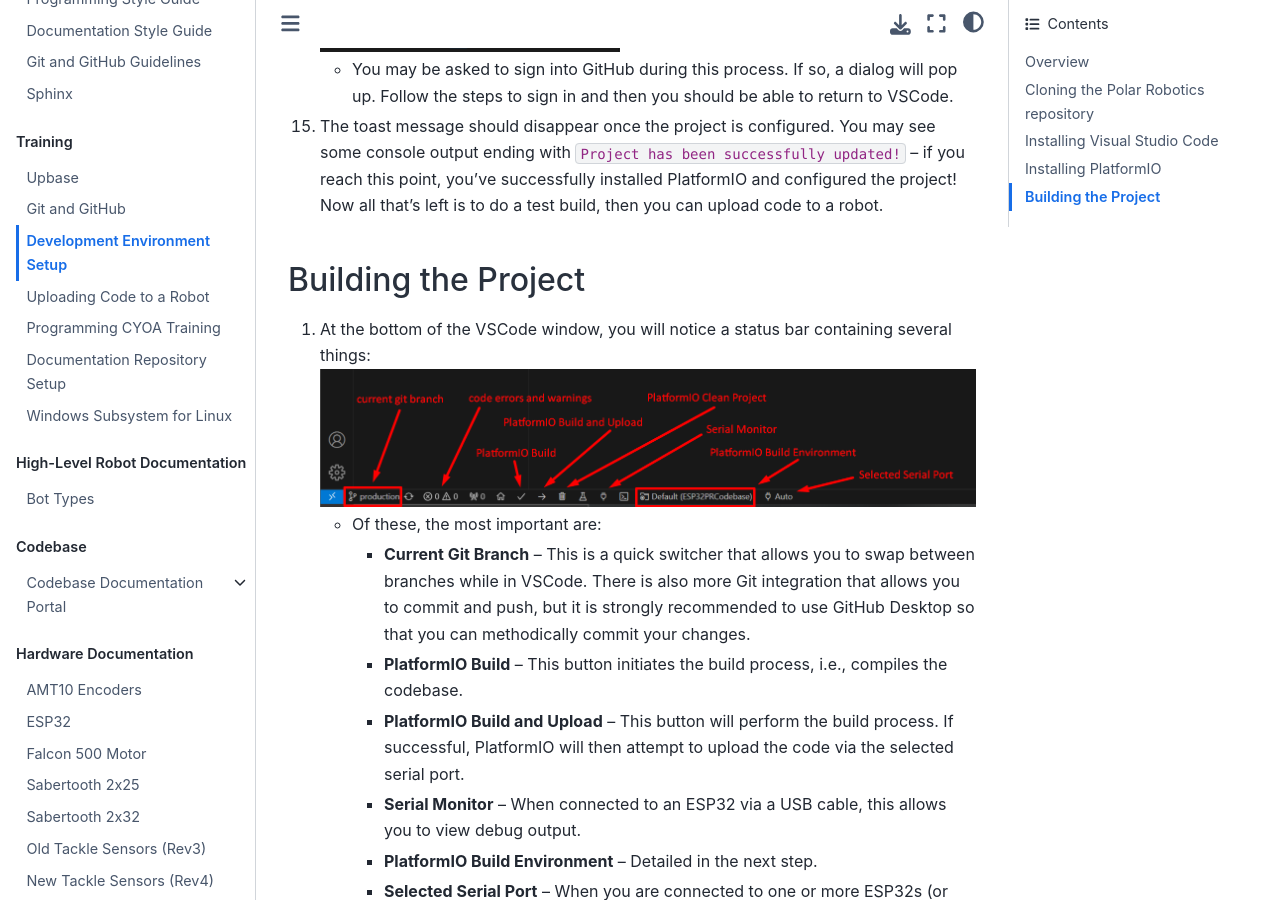
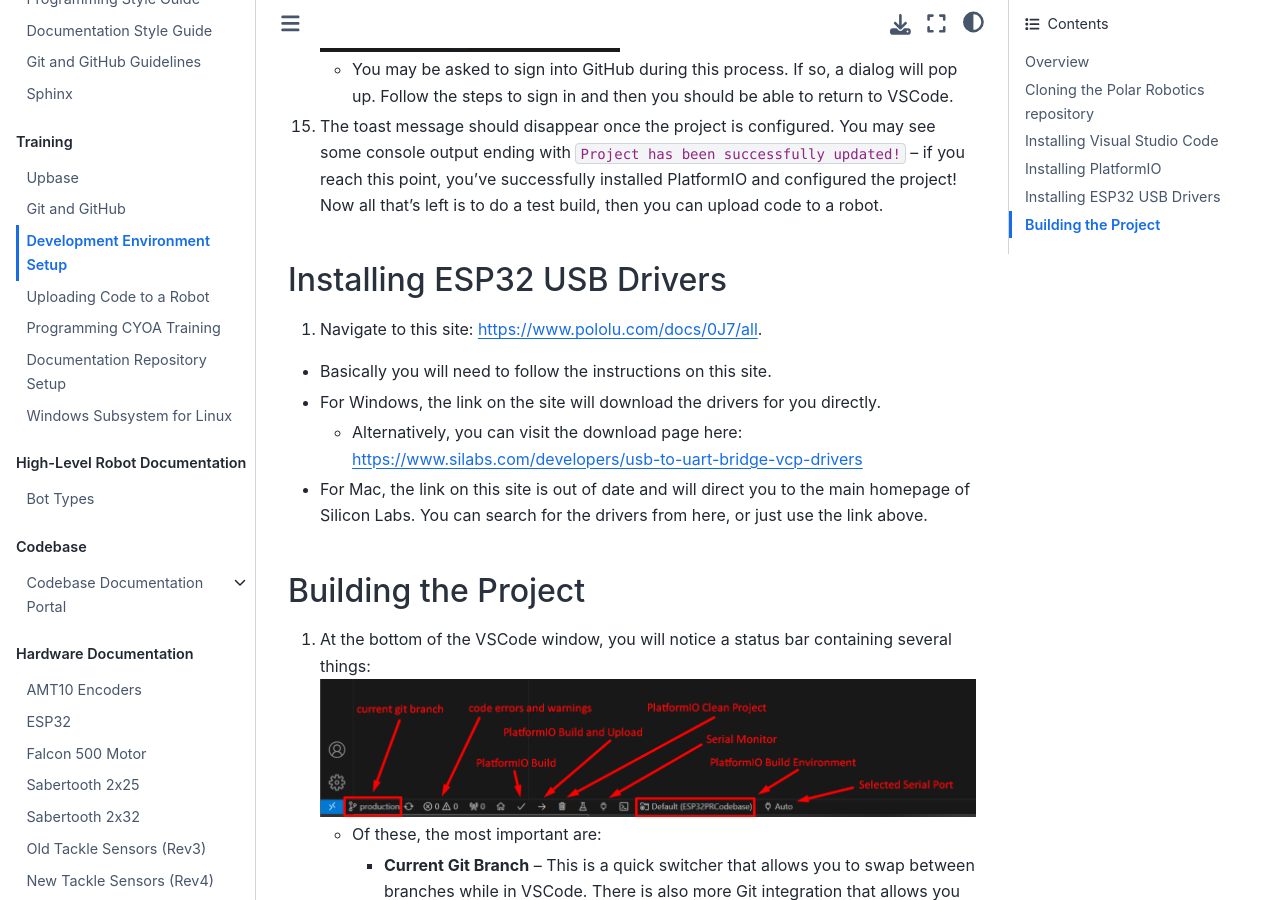
Before and after one commit to PolarRobotics/PR-Docs, a Sphinx documentation site: the page built from docs/source/training/devenv.md, in a window 1280 px wide and 900 px high, scrolled down 6629 px. Built offline with Sphinx 7.4.7 and the Sphinx Book theme 1.1.4, drawn with Linux system fonts in a browser that asks for light colours.

Commit message:
instructions for esp drivers

```diff
--- a/docs/source/training/devenv.md
+++ b/docs/source/training/devenv.md
@@ -64,6 +64,13 @@
 	- You may be asked to sign into GitHub during this process. If so, a dialog will pop up. Follow the steps to sign in and then you should be able to return to VSCode.
 15. The toast message should disappear once the project is configured. You may see some console output ending with `Project has been successfully updated!` – if you reach this point, you've successfully installed PlatformIO and configured the project! Now all that's left is to do a test build, then you can upload code to a robot.
 
+## Installing ESP32 USB Drivers
+1. Navigate to this site: [https://www.pololu.com/docs/0J7/all](https://www.pololu.com/docs/0J7/all).
+  - Basically you will need to follow the instructions on this site.
+  - For Windows, the link on the site will download the drivers for you directly.
+    - Alternatively, you can visit the download page here: [https://www.silabs.com/developers/usb-to-uart-bridge-vcp-drivers](https://www.silabs.com/developers/usb-to-uart-bridge-vcp-drivers)
+  - For Mac, the link on this site is out of date and will direct you to the main homepage of Silicon Labs. You can search for the drivers from here, or just use the link above.
+
 ## Building the Project
 1. At the bottom of the VSCode window, you will notice a status bar containing several things: <br> ![Step 1|550](../_static/images/training/devenv/devenv-build-1.png)
 	- Of these, the most important are:
```
